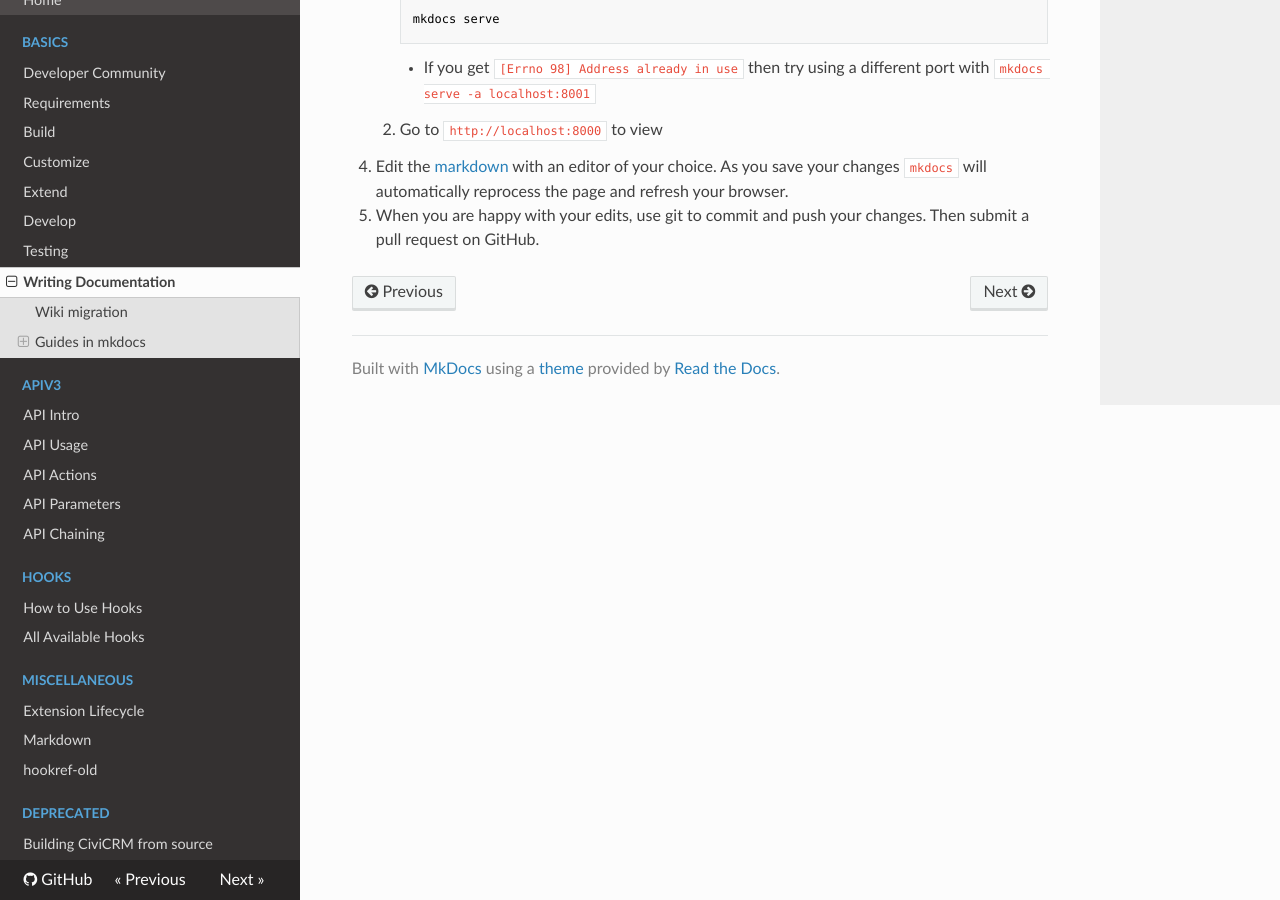
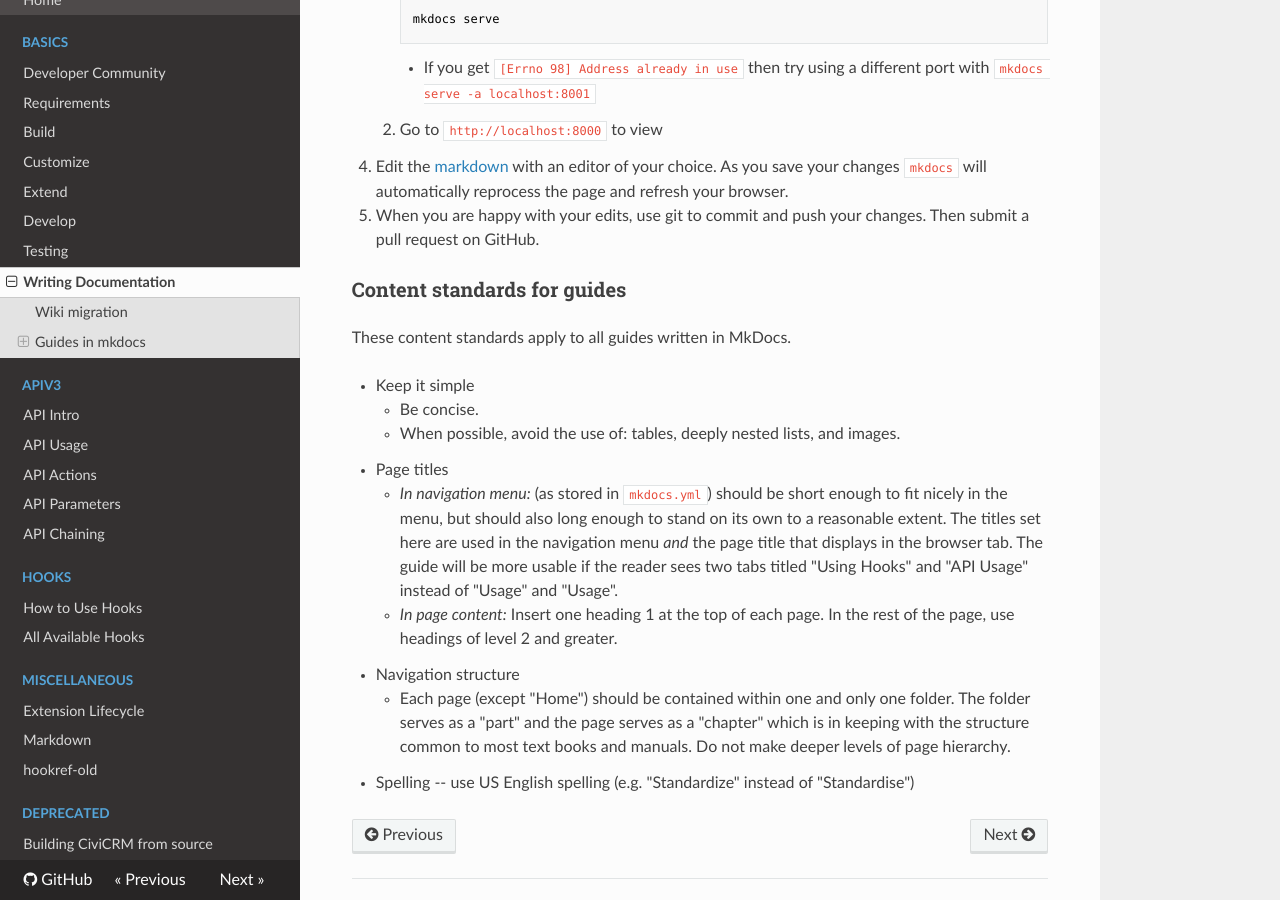
Before and after one commit to civicrm/civicrm-dev-docs, an MkDocs documentation site: the page built from docs/documentation.md, in a window 1280 px wide and 900 px high, scrolled down 1111 px. Built offline with MkDocs 1.6.1, drawn with Linux system fonts in a browser that asks for light colours; nearby versions of some CDN libraries; old or Windows-style settings are respelled for this version of MkDocs.

Commit message:
basic content standards

```diff
--- a/docs/documentation.md
+++ b/docs/documentation.md
@@ -61,5 +61,30 @@ However, for a better editing experience we highly recommend installing
 1.  When you are happy with your edits, use git to commit and push your changes.
     Then submit a  pull request on GitHub.
 
+### Content standards for guides
+
+These content standards apply to all guides written in MkDocs.
+
+-   Keep it simple
+    -   Be concise.
+    -   When possible, avoid the use of: tables, deeply nested lists, and
+        images.
+-   Page titles
+    -   *In navigation menu:* (as stored in `mkdocs.yml`) should be short enough
+        to fit nicely in the menu, but should also long enough to stand on its
+        own to a reasonable extent. The titles set here are used in the
+        navigation menu *and* the page title that displays in the browser tab.
+        The guide will be more usable if the reader sees two tabs titled
+        "Using Hooks" and "API Usage" instead of "Usage" and "Usage".
+    -   *In page content:* Insert one heading 1 at the top of each page. In the
+        rest of the page, use headings of level 2 and greater.
+-   Navigation structure
+    -   Each page (except "Home") should be contained within one and only one
+        folder. The folder serves as a "part" and the page serves as a "chapter"
+        which is in keeping with the structure common to most text books and
+        manuals. Do not make deeper levels of page hierarchy.
+-   Spelling -- use US English spelling (e.g. "Standardize" instead of
+    "Standardise")
+
 
 [Markdown]: markdownrules.md
```
